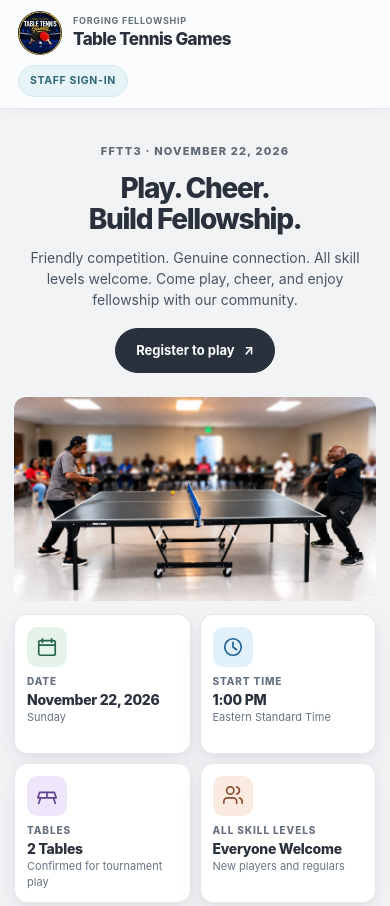
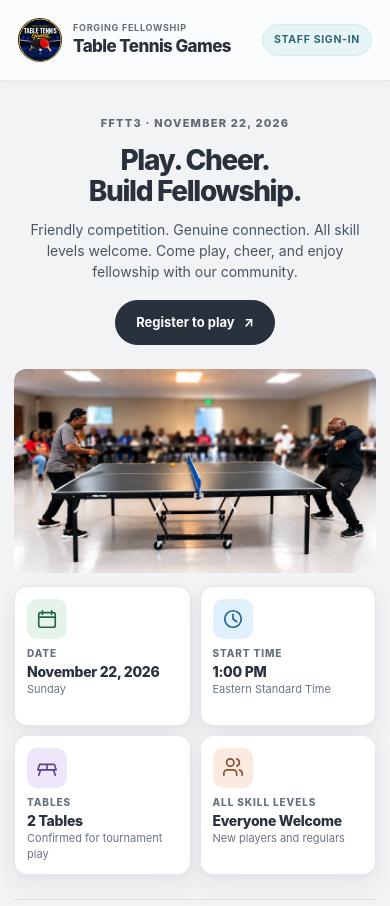
Before and after one commit to 0xCLS/fftt-bracket-manager, a plain HTML site: page public-site/index.html in a window 390 px wide. Shown: the top 906 px of the page. Drawn offline with Linux system fonts and the light colour scheme.

Commit message:
docs(public): record compact mobile header

```diff
--- a/public-site/index.html
+++ b/public-site/index.html
@@ -14,7 +14,7 @@
   <meta name="twitter:card" content="summary_large_image">
   <link rel="canonical" href="https://fftt.clslifestyle.com/">
   <link rel="icon" type="image/webp" href="./assets/emblem.webp">
-  <link rel="stylesheet" href="./styles-20261031-mobile-nav.css">
+  <link rel="stylesheet" href="./styles-20261031-right-header.css">
   <title>Forging Fellowship Table Tennis Games</title>
 </head>
 <body>
```
